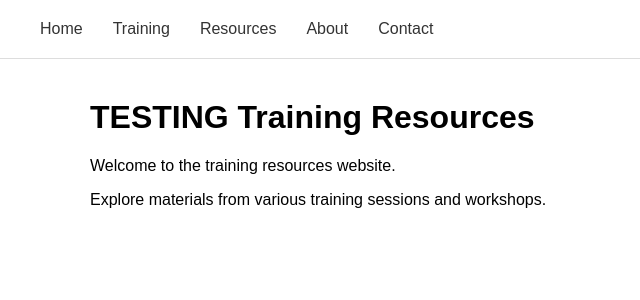
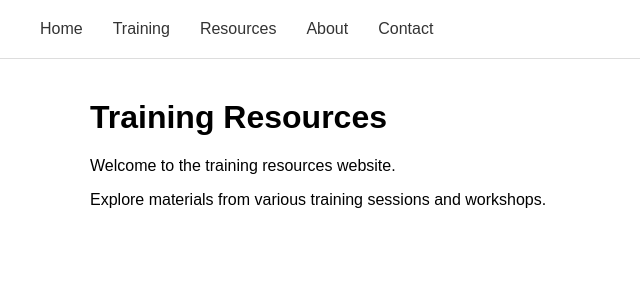
Before and after one commit to amirahr-acad/amirahr-acad.github.io, a Jekyll site: the page built from index.md, in a window 1280 px wide. Shown: the top 300 px of the page, without its empty margins (0-640 px from the left). Built offline with Jekyll 4.4.1, drawn with Linux system fonts in a browser that asks for light colours; our own code applies the rules of GitHub Pages for plain Markdown files.

Commit message:
Update index.md

```diff
--- a/index.md
+++ b/index.md
@@ -1,4 +1,9 @@
-# TESTING Training Resources
+---
+layout: default
+title: Home
+---
+
+# Training Resources
 
 Welcome to the training resources website.
 
```
